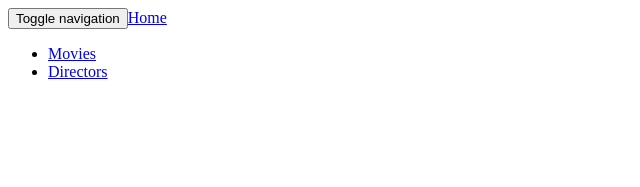
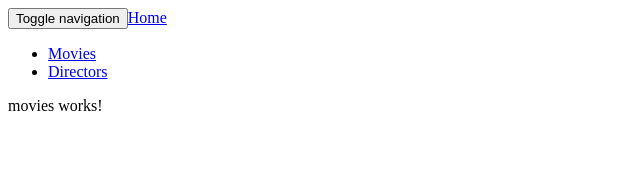
Before and after one commit to mauricedb/ng-split-bundle, an Angular app: page / in a window 1280 px wide. Shown: the top 187 px of the page, without its empty margins (0-640 px from the left). Built offline with nearby package versions, Linux system fonts and the light colour scheme.

Commit message:
Added movies component

```diff
--- a/src/app/app.component.html
+++ b/src/app/app.component.html
@@ -1 +1,3 @@
 <app-header></app-header>
+
+<app-movies></app-movies>
--- a/src/app/app.module.ts
+++ b/src/app/app.module.ts
@@ -5,6 +5,8 @@ import { HttpModule } from '@angular/http';
 
 import { AppComponent } from './app.component';
 import { HeaderComponent } from './header/header.component';
+
+import {MoviesModule} from './movies/movies.module';
 
 @NgModule({
   declarations: [
@@ -14,7 +16,8 @@ import { HeaderComponent } from './header/header.component';
   imports: [
     BrowserModule,
     FormsModule,
-    HttpModule
+    HttpModule,
+    MoviesModule
   ],
   providers: [],
   bootstrap: [AppComponent]
--- /dev/null
+++ b/src/app/movies/movies/movies.component.html
@@ -0,0 +1,3 @@
+<p>
+  movies works!
+</p>
--- /dev/null
+++ b/src/app/movies/movies/movies.component.ts
@@ -0,0 +1,15 @@
+import { Component, OnInit } from '@angular/core';
+
+@Component({
+  selector: 'app-movies',
+  templateUrl: './movies.component.html',
+  styleUrls: ['./movies.component.css']
+})
+export class MoviesComponent implements OnInit {
+
+  constructor() { }
+
+  ngOnInit() {
+  }
+
+}
```
Also changed, not shown: src/app/movies/movies.module.ts (added, +14 -0 lines), src/app/movies/movies/movies.component.css (added), 1 other file (tests, documents, lock files or other folders).
